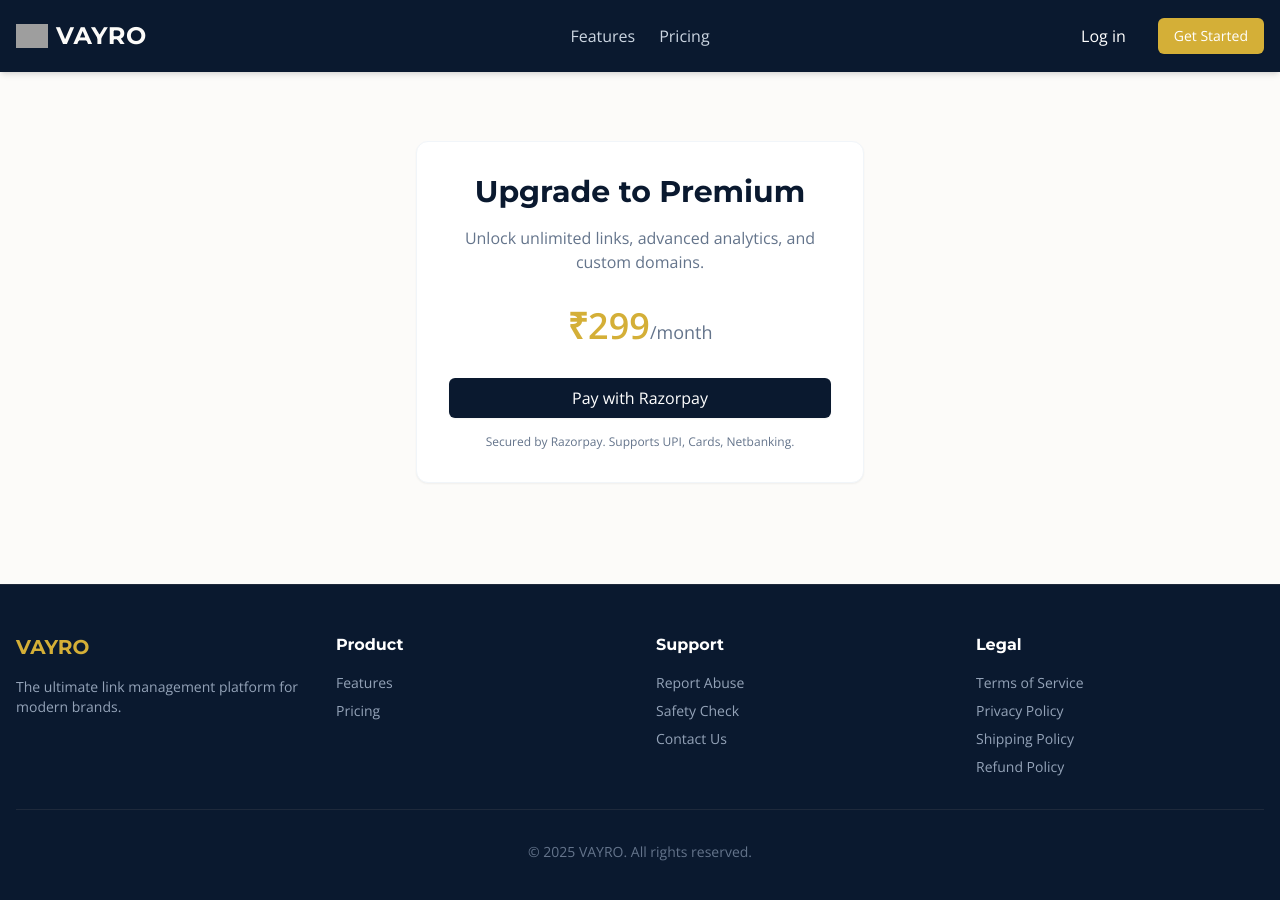
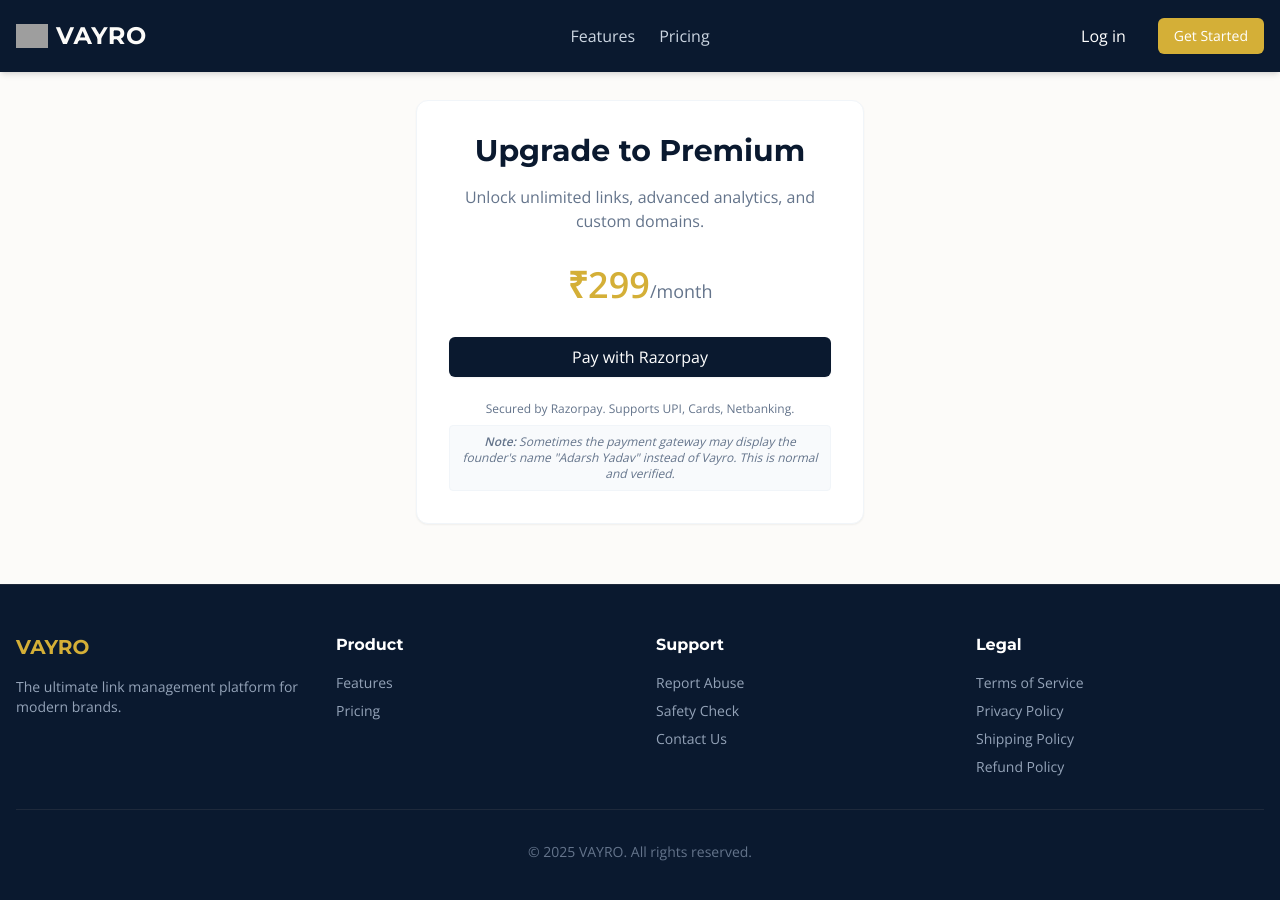
Before and after one commit to AdarshRaosahab/Vayro, a Next.js app: page /checkout in a window 1280 px wide. Shown: the top 900 px of the page. Built offline with nearby package versions, Linux system fonts and the light colour scheme; no server answers; grey boxes are pictures that could not be loaded.

Commit message:
Update: Change address to generic HQ and add payment trust disclaimer

```diff
--- a/pages/checkout.tsx
+++ b/pages/checkout.tsx
@@ -145,9 +145,14 @@ export default function Checkout() {
                     <ButtonPrimary onClick={handlePayment} className="w-full" disabled={loading}>
                         {loading ? 'Processing...' : 'Pay with Razorpay'}
                     </ButtonPrimary>
-                    <p className="text-xs text-slateGray mt-4">
-                        Secured by Razorpay. Supports UPI, Cards, Netbanking.
-                    </p>
+                    <div className="mt-6 text-xs text-slateGray space-y-2">
+                        <p>
+                            Secured by Razorpay. Supports UPI, Cards, Netbanking.
+                        </p>
+                        <p className="italic bg-slate-50 p-2 rounded border border-slate-100">
+                            <strong>Note:</strong> Sometimes the payment gateway may display the founder's name "Adarsh Yadav" instead of Vayro. This is normal and verified.
+                        </p>
+                    </div>
                 </Card>
             </div>
         </Layout>
--- a/pages/contact.tsx
+++ b/pages/contact.tsx
@@ -12,12 +12,14 @@ export default function Contact() {
                         <p className="font-semibold">Email:</p>
                         <p className="text-deepNavy mb-4">
                             <a href="mailto:support@vayro.in" className="text-gold hover:underline">support@vayro.in</a>
+                            <br />
+                            <span className="text-sm text-slateGray">Founder: <a href="mailto:adarshyadav8368@zohomail.in" className="hover:underline">adarshyadav8368@zohomail.in</a></span>
                         </p>
 
                         <p className="font-semibold">Address:</p>
                         <p className="text-deepNavy">
-                            House No. 89, Gali No. 16,<br />
-                            wazirabad village, New Delhi,<br />
+                            Vayro HQ<br />
+                            New Delhi, India<br />
                             110084
                         </p>
                     </div>
```
